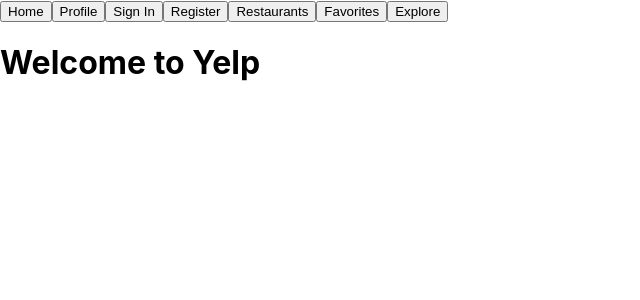
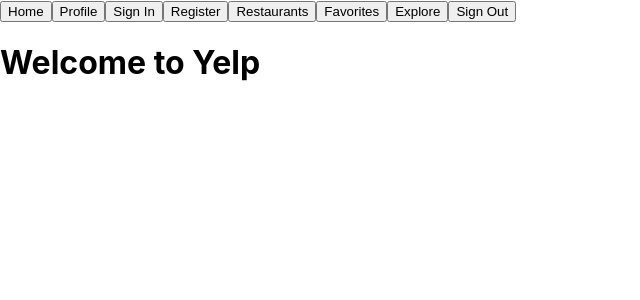
Before and after one commit to yinyang513/yelp-app, a React (Create React App) app in the folder yelp-app-frontend/: page / in a window 1280 px wide. Shown: the top 300 px of the page, without its empty margins (0-640 px from the left). Built offline with nearby package versions, Linux system fonts and the light colour scheme.

Commit message:
fixed registration issue

```diff
--- a/yelp-app-frontend/src/components/Home.js
+++ b/yelp-app-frontend/src/components/Home.js
@@ -26,6 +26,9 @@
                 <Link to="/explore">
                     <button type="button">Explore</button>
                 </Link>
+                <Link to="/sign-out">
+                    <button type="button">Sign Out</button>
+                </Link>
 
                 <h1>Welcome to Yelp</h1>
 
```
Also changed, not shown: 1 other file (tests, documents, lock files or other folders).
